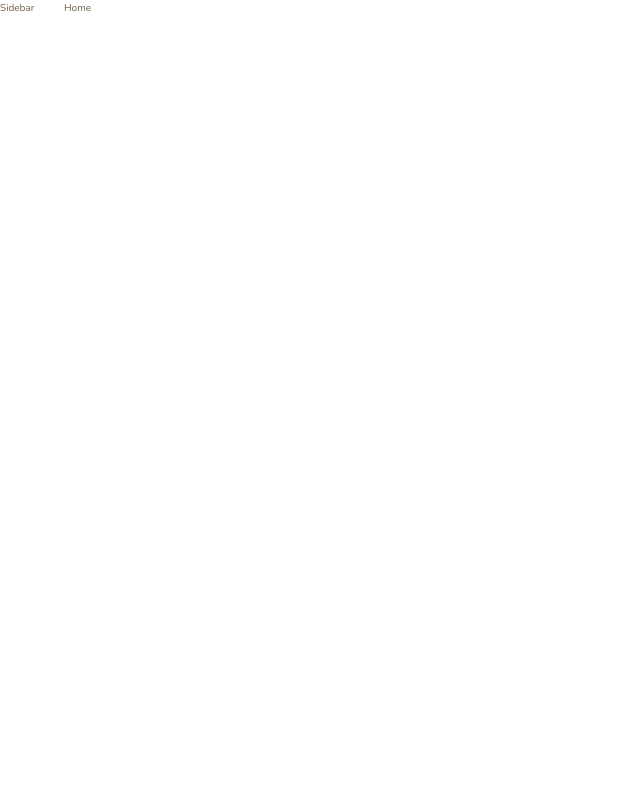
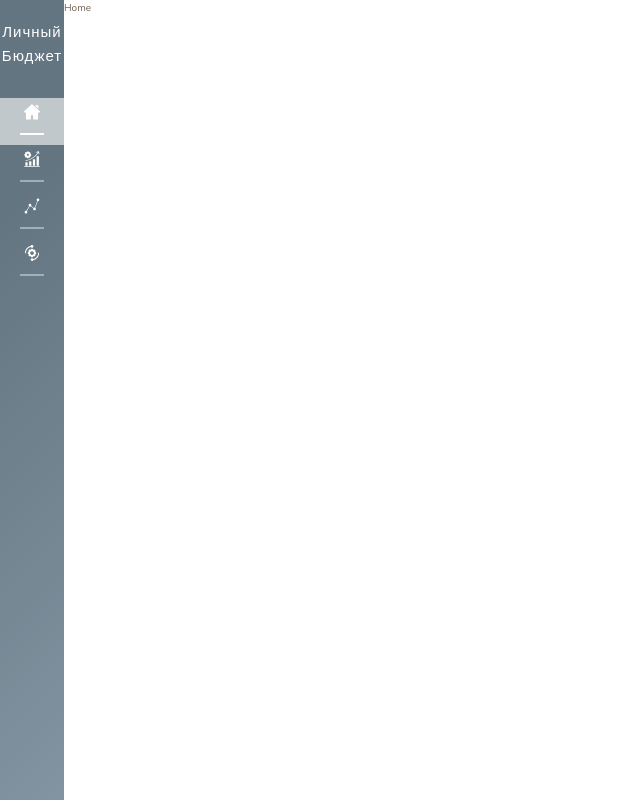
Before and after one commit to junk-maker/budget, a React (Create React App) app in the folder frontend/: page / in a window 1280 px wide. Shown: the whole page, without its empty margins (0-640 px from the left). Built offline with nearby package versions, Linux system fonts and the light colour scheme.

Commit message:
was added sidebar component

```diff
--- a/frontend/package.json
+++ b/frontend/package.json
@@ -7,6 +7,7 @@
     "@testing-library/react": "^11.2.5",
     "@testing-library/user-event": "^12.7.3",
     "axios": "^0.21.1",
+    "framer-motion": "^3.6.7",
     "node-sass": "^5.0.0",
     "react": "^17.0.1",
     "react-dom": "^17.0.1",
--- a/frontend/src/App.js
+++ b/frontend/src/App.js
@@ -4,13 +4,13 @@ import Frame from './hoc/frame/Frame';
 import Sidebar from './components/sidebar/Sidebar';
 import MainView from './composition/main-view/MainView';
 
-function App() {
+const App = () => {
   return (
       <Frame className={'budget-view-container'}>
         <Sidebar/>
         <MainView/>
       </Frame>
   );
-}
+};
 
 export default App;
--- a/frontend/src/components/sidebar/Sidebar.js
+++ b/frontend/src/components/sidebar/Sidebar.js
@@ -1,7 +1,166 @@
-import React from 'react';
+import {Link} from 'react-router-dom';
+import {AnimatePresence, motion} from 'framer-motion';
+import React, {useMemo ,useState, useEffect, useLayoutEffect} from 'react';
 
 
-const Sidebar = () => <div>Sidebar</div>;
 
 
+const Sidebar = () => {
+    const menuItems = [
+        {name: 'Home', to: '/', icon: '/icons/home.svg', subMenuItems: [] },
+        {name: 'Budget', to: '/budget', icon: '/icons/budget.svg',
+            subMenuItems: [
+                { name: 'Доход', to: '/income'},
+                { name: 'Расходы', to: '/expenses'},
+            ]
+        },
+        {name: 'Statistics', to: '/statistics', icon: '/icons/graph.svg', subMenuItems: [] },
+        {name: 'Services', to: '/services', icon: '/icons/services.svg', subMenuItems: [] },
+    ];
+
+    // const menuItemsReturn = props => {
+    //     return props;
+    // };
+
+    //const menuItemsMemo = useMemo(() => menuItemsReturn(menuItems),[menuItems]);
+
+    // State
+    const [subMenusStates, setSubmenus] = useState({});
+    const [selected, setSelectedMenuItem] = useState(menuItems[0].name);
+
+
+    // Effects
+
+    // Set selected menu item based on URL pathname
+    useLayoutEffect(() => {
+        const path = window.location.pathname;
+        const parts = path.split('/');
+
+        if (path !== '/' && parts[1].charAt(0).toUpperCase() !== menuItems[0].name) {
+            const selectedItem = parts[1].charAt(0).toUpperCase() + parts[1].slice(1);
+            setSelectedMenuItem(selectedItem)
+        }
+    }, [menuItems])
+
+    useEffect(() => {
+        const newSubmenus = {};
+
+        menuItems.forEach((item, index) => {
+            const hasSubmenus = !!item.subMenuItems.length;
+            if (hasSubmenus) {
+                newSubmenus[index] = {};
+                newSubmenus[index]['isOpen'] = false;
+                newSubmenus[index]['selected'] = null;
+            }
+        })
+
+
+        // Set selected submenu if user landed on one
+        const path = window.location.pathname;
+        const parts = path.split('/');
+
+        if (parts.length === 3) {
+            const selectedItem = parts[1].toLowerCase();
+            const selectedSubItem = parts[2].toLowerCase()
+            const selectedItemIndex = menuItems.findIndex(item => item.name.toLowerCase() === selectedItem);
+            const selectedSubItemIndex = menuItems[selectedItemIndex]?.subMenuItems.findIndex(subItem => subItem.name.toLowerCase() === selectedSubItem);
+            if (selectedItemIndex !== -1) newSubmenus[selectedItemIndex]['isOpen'] = true;
+            if (selectedItemIndex !== -1 && selectedSubItemIndex !== -1) newSubmenus[selectedItemIndex]['selected'] = selectedSubItemIndex;
+        }
+
+        Object.keys(subMenusStates).length === 0 && setSubmenus(newSubmenus);
+    }, [menuItems, subMenusStates]);
+
+
+    const clickMenuItemHandler = (name, idx) => {
+        setSelectedMenuItem(name);
+
+        const subMenusCopy = JSON.parse(JSON.stringify(subMenusStates));
+
+        if (subMenusStates.hasOwnProperty(idx)) {
+            subMenusCopy[idx]['isOpen'] = !subMenusStates[idx]['isOpen']
+            setSubmenus(subMenusCopy)
+        }
+        else {
+            for (let item in subMenusStates) {
+                subMenusCopy[item]['isOpen'] = false;
+                subMenusCopy[item]['selected'] = null
+            }
+            setSubmenus(subMenusCopy);
+        }
+    };
+
+
+    const clickSubMenuItemHandler = (menuItemIdx, subMenuItemIdx) => {
+        const subMenusCopy = JSON.parse(JSON.stringify(subMenusStates));
+
+        subMenusCopy[menuItemIdx]['selected'] = subMenuItemIdx;
+        setSubmenus(subMenusCopy);
+    }
+
+    const menuItemsRender = menuItems.map((item, idx) => {
+        const isItemSelected = selected === item.name;
+
+
+        const hasSubmenus = !!item.subMenuItems.length;
+        const isOpen = subMenusStates[idx]?.isOpen;
+
+        const subMenu = item.subMenuItems.map((subItem, subIdx) => {
+            const isSubmenuItemSelected = subMenusStates[idx]?.selected === subIdx;
+            // console.log(selected = null)
+            return (
+                <Link to={`${item.to}${subItem.to}`} style={{ textDecoration: 'none' }} key={subIdx}>
+                    <p key={subIdx}
+                       className={isSubmenuItemSelected ?
+                           'sidebar__container--sub-item selected' :'sidebar__container--sub-item none'}
+                       onClick={() => clickSubMenuItemHandler(idx, subIdx)}
+                    >
+                        {subItem.name}
+                    </p>
+                </Link>
+            );
+        });
+
+        return (
+            <div className={'sidebar__container--menu'} key={idx}>
+                <Link to={item.to} style={{ textDecoration: 'none' }}>
+                    <div
+                        onClick={() => clickMenuItemHandler(item.name, idx)}
+                        className={isItemSelected ? 'sidebar__container--item selected': 'sidebar__container--item after'}>
+                        <img className={'sidebar__container--image'} src={item.icon} alt={item.name}/>
+                        <div className={'sidebar__container--text'}>{item.name}</div>
+                    </div>
+                </Link>
+
+                <AnimatePresence>
+                    {hasSubmenus && isOpen && (
+                        <motion.nav
+                            initial={{ opacity: 0, y: -15 }}
+                            animate={{ opacity: 1, y: 0 }}
+                            transition={{ duration: 0.35 }}
+                            exit={{ opacity: 0, x: -30 }}
+                        >
+
+                            <div className={'sidebar__container--sub'}>
+                                {subMenu}
+                            </div>
+                        </motion.nav>
+                    )}
+                </AnimatePresence>
+            </div>
+        );
+
+
+    });
+
+    return (
+        <div className={'sidebar'}>
+            <div className={'sidebar__header'}>
+                <p className={'sidebar__header--heading'}>Личный Бюджет</p>
+            </div>
+            <div className={'sidebar__container'}>{menuItemsRender}</div>
+        </div>
+    );
+};
+
 export default Sidebar;
--- a/frontend/src/sass/components/_sidebar.scss
+++ b/frontend/src/sass/components/_sidebar.scss
@@ -0,0 +1,85 @@
+.sidebar {
+  grid-column: sidebar-start / sidebar-end;
+  grid-row: 1 / -1;
+  max-width: 280px;
+  //min-width: 80px;
+  position: inherit;
+  //position: relative;
+  color: #fff;
+  background: linear-gradient(315deg, rgba(100, 121, 138, 0.8) 0%, rgba(61, 83, 98, 0.8) 74%);
+
+  &__header {
+    padding: 20px 0;
+    text-align: center;
+    margin-bottom: 10px;
+    &--heading {
+      cursor: pointer;
+      font-size: 15px;
+      letter-spacing: 1px;
+      user-select: none;
+    }
+  }
+  &__container {
+    &--item {
+      cursor: pointer;
+      text-align: center;
+      padding: 6px 20px;
+      font-weight: 600;
+      white-space: nowrap;
+      //position: relative; // Dropdown Icon
+      transition: .2s ease-in all;
+      color: #fff;
+      text-decoration: none;
+
+      &:after {
+        content: '';
+        display: block;
+        margin: 8px 0 4px;
+        transition: .1s ease-in all;
+        border: 1px solid rgba(255, 255, 255, 0.4);
+      };
+
+      &.selected {
+        background-color: rgba(255, 255, 255, 0.6);
+        &:after {
+          border: 1px solid #fff;
+
+        }
+
+      }
+      &.after {
+        &:hover {
+          &:after {
+            border: 1px solid rgba(39, 72, 88, 0.4);
+            transition: .1s ease-in all;
+          }
+        }
+      }
+    }
+    &--image {
+      height: 16px;
+      width: 16px;
+    }
+    &--text {
+      display: none;
+    }
+    &--sub {
+      font-size: 14px;
+      text-align: center;
+      cursor: pointer;
+    }
+    &--sub-item {
+      color: #fff;
+      &.selected {
+        font-weight: bold;
+        letter-spacing: 1px;
+      }
+      &.none {
+        &:hover {
+          transition: .2s;
+          color: rgba(210, 210, 210, 0.8);
+        }
+      }
+    }
+  }
+}
```
Also changed, not shown: 1 other file (tests, documents, lock files or other folders).
